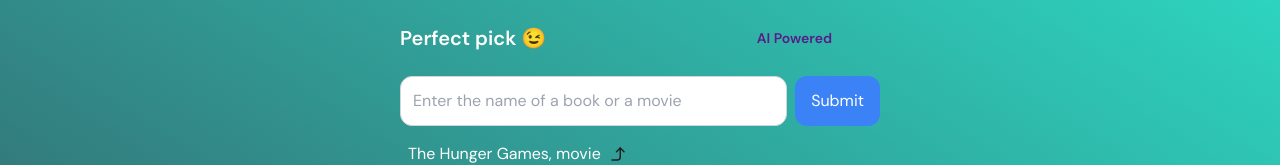
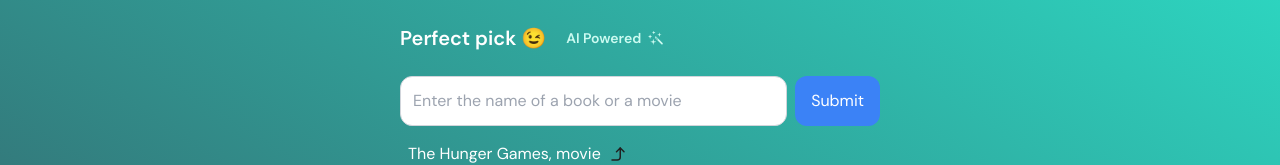
Before and after one commit to tzivigelstein/perfect-pick, a Next.js app: page / in a window 1280 px wide. Shown: the top 165 px of the page. Built offline with nearby package versions, Linux system fonts and the light colour scheme.

Commit message:
update header styling and structure

```diff
--- a/components/Header/index.tsx
+++ b/components/Header/index.tsx
@@ -1,21 +1,37 @@
-import { MagicWand } from "@/components/Icons"
+import { CurvyArrowBack, MagicWand } from "@/components/Icons"
 
 interface Props {
   reset: () => void
+  hasData: boolean
 }
 
-export default function Header({ reset }: Props) {
+export default function Header({ reset, hasData }: Props) {
   return (
     <header className="flex w-full justify-between items-center">
-      <h1 className="w-full" style={{ fontFamily: "var(--font-dm-sans)" }}>
+      <h1
+        className="w-full flex gap-1"
+        style={{ fontFamily: "var(--font-dm-sans)" }}
+      >
         <button className="font-semibold text-xl" onClick={reset}>
           Perfect pick 😉
         </button>
+        <span className="text-teal-100 px-4 py-2 rounded-lg flex gap-1 items-center whitespace-nowrap text-sm font-semibold">
+          AI Powered
+          <MagicWand
+            svg={{ width: 21 }}
+            path={{ className: "fill-teal-100" }}
+          />
+        </span>
       </h1>
-      <span className="text-purple-900 px-4 py-2 rounded-lg flex gap-1 items-center whitespace-nowrap text-sm font-semibold">
-        AI Powered
-        <MagicWand fill="rgb(88 28 135 / var(--tw-text-opacity))" width={21} />
-      </span>
+      {hasData && (
+        <button
+          onClick={() => reset()}
+          className="whitespace-nowrap flex gap-2 items-center border-transparent border-2 p-2 rounded-xl hover:border-white"
+        >
+          Try another one
+          <CurvyArrowBack fill="white" />
+        </button>
+      )}
     </header>
   )
 }
```
